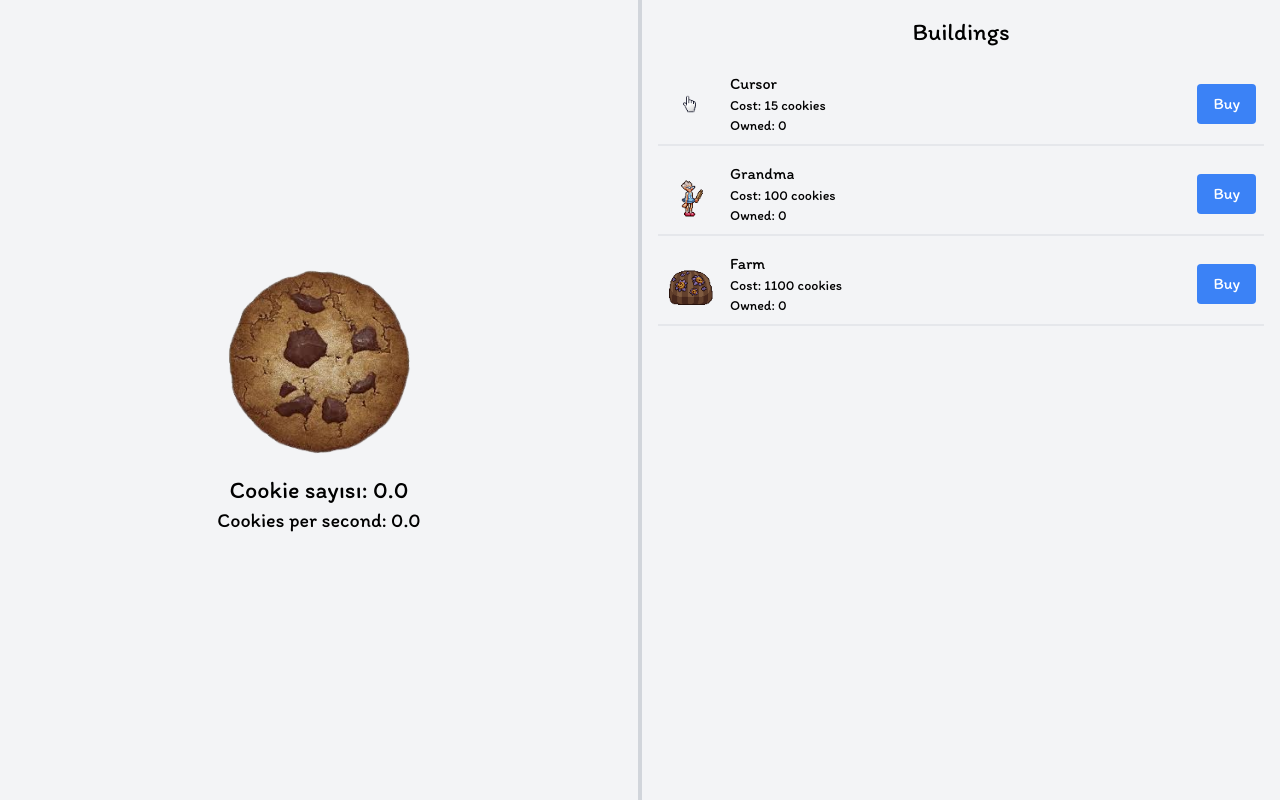
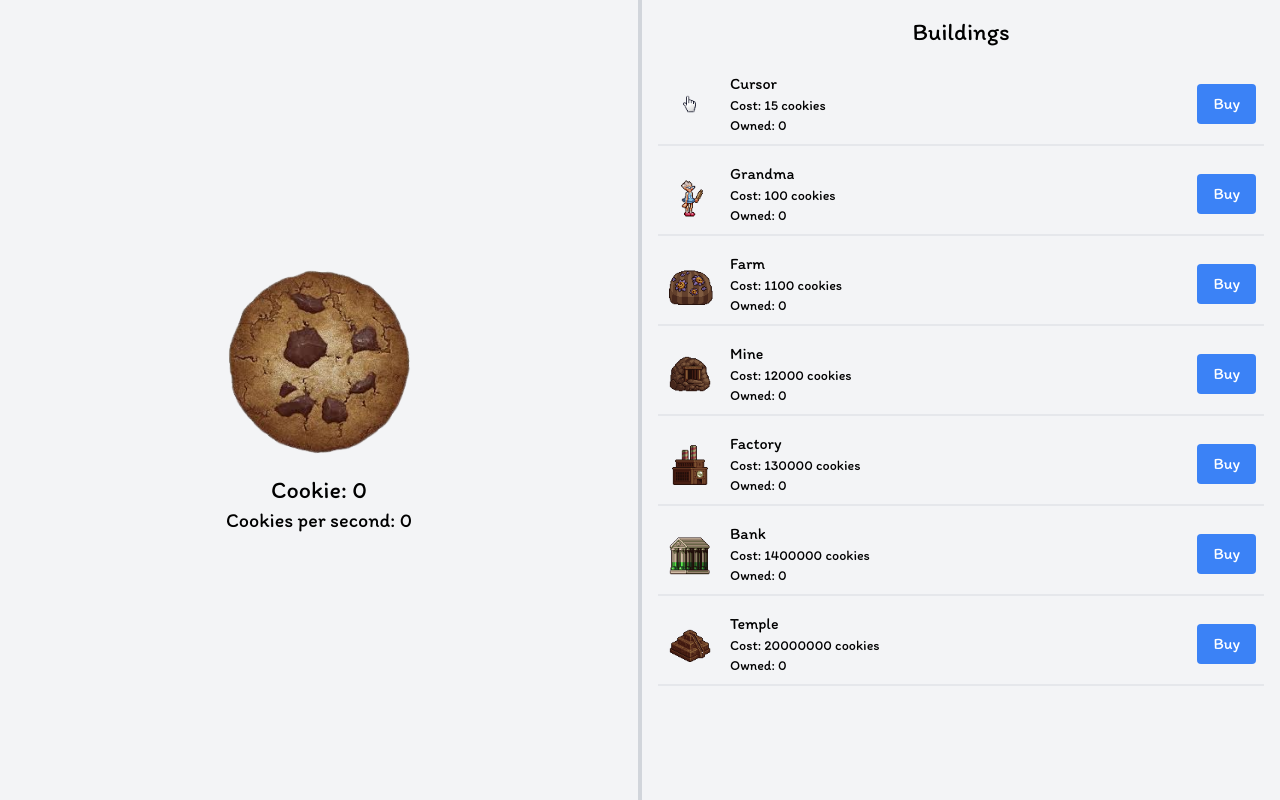
Before and after one commit to OsmanTunahan/cookie-clicker, a Next.js app: page / in a window 1280 px wide. Built offline with nearby package versions, Linux system fonts and the light colour scheme.

Commit message:
fix functions

```diff
--- a/app/page.tsx
+++ b/app/page.tsx
@@ -10,9 +10,13 @@ export default function Home() {
   const [count, setCount] = useState(0);
   const [cookiesPerSecond, setCookiesPerSecond] = useState(0);
   const [buildings, setBuildings] = useState([
-    { name: "Cursor", cost: 15, cps: 1, quantity: 0 },
-    { name: "Grandma", cost: 100, cps: 3, quantity: 0 },
-    { name: "Farm", cost: 1100, cps: 10, quantity: 0 },
+    { name: 'Cursor', cost: 15, cps: 0.3, quantity: 0 },
+    { name: 'Grandma', cost: 100, cps: 5, quantity: 0 },
+    { name: 'Farm', cost: 1100, cps: 15, quantity: 0 },
+    { name: 'Mine', cost: 12000, cps: 47, quantity: 0 },
+    { name: 'Factory', cost: 130000, cps: 260, quantity: 0 },
+    { name: 'Bank', cost: 1400000, cps: 1400, quantity: 0 },
+    { name: 'Temple', cost: 20000000, cps: 7800, quantity: 0 }
   ]);
 
   useEffect(() => {
@@ -33,6 +37,23 @@ export default function Home() {
       setCount(count - building.cost);
       const newBuildings = [...buildings];
       newBuildings[index].quantity += 1;
+
+      if (building.name === 'Cursor' && newBuildings[index].quantity % 10 === 0) {
+        setCount(count * 1.5);
+      } else if (building.name === 'Grandma' && newBuildings[index].quantity % 20 === 0) {
+        setCookiesPerSecond(cps => cps * 2);
+      } else if (building.name === 'Farm' && newBuildings[index].quantity % 5 === 0) {
+        setCookiesPerSecond(cps => cps * 1.2);
+      } else if (building.name === 'Mine' && newBuildings[index].quantity % 3 === 0) {
+        setCookiesPerSecond(cps => cps * 1.5);
+      } else if (building.name === 'Factory' && newBuildings[index].quantity % 2 === 0) {
+        setCount(count * 2);
+      } else if (building.name === 'Bank') {
+        setCookiesPerSecond(cps => cps * 2.5);
+      } else if (building.name === 'Temple') {
+        setCookiesPerSecond(cps => cps * 3);
+      }
+
       setBuildings(newBuildings);
       setCookiesPerSecond(cps => cps + building.cps);
     }
@@ -49,9 +70,10 @@ export default function Home() {
           className="w-48 h-48 mb-4 cursor-pointer"
           onClick={handleClick}
         />
-        <p className="text-2xl font-bold">Cookie sayısı: {count.toFixed(1)}</p>
-        <p className="text-xl">Cookies per second: {cookiesPerSecond.toFixed(1)}</p>
+        <p className="text-2xl font-bold">Cookie: {Math.floor(count)}</p>
+        <p className="text-xl">Cookies per second: {Math.floor(cookiesPerSecond)}</p>
       </div>
+
       <div className="w-1/2 p-4 border-l-2 border-gray-300">
         <div className="flex flex-col items-center">
           <h2 className="text-2xl font-bold mb-4">Buildings</h2>
--- a/components/counter.tsx
+++ /dev/null
@@ -1,28 +0,0 @@
-"use client";
-
-import { useState } from "react";
-import Image from "next/image";
-
-import CookieImage from "@/assets/images/cookie.png";
-
-const Counter = () => {
-  const [count, setCount] = useState(0);
-
-  const handleClick = () => {
-    setCount(count + 1);
-  };
-
-  return (
-    <div className="flex flex-col items-center justify-center min-h-screen bg-gray-100">
-      <Image
-        src={CookieImage}
-        alt="Cookie"
-        className="w-32 h-32 mb-4 cursor-pointer"
-        onClick={handleClick}
-      />
-      <p className="text-2xl font-bold">Cookie: {count}</p>
-    </div>
-  );
-};
-
-export default Counter;
```
